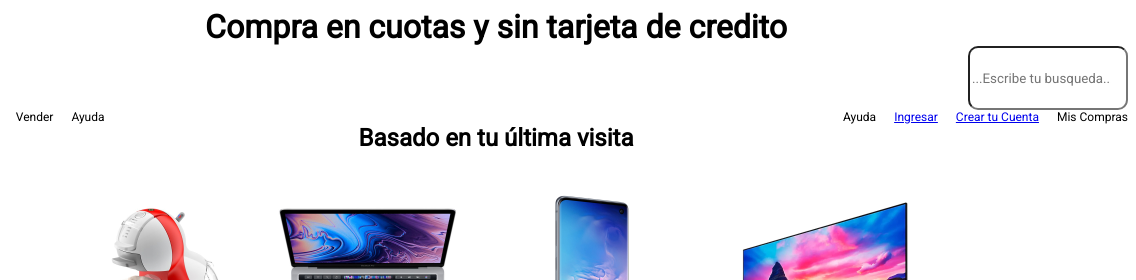
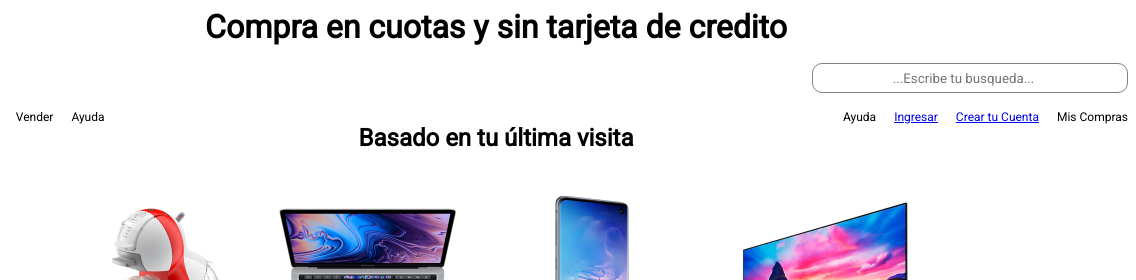
Before and after one commit to MaximilianoCaballoCencosud/practicaExpress, a website: page views/home.html in a window 1280 px wide. Shown: the top 280 px of the page, 144-1280 px from the left. Drawn offline with Linux system fonts and the light colour scheme.

Commit message:
arreglos en desktop

```diff
--- a/public/css/header.css
+++ b/public/css/header.css
@@ -59,8 +59,6 @@ input{
   header span {
     display: none;
   }
-  body {
-  }
 }
 
 /* Tablas */
@@ -88,5 +86,15 @@ input{
     display: flex;
     justify-content: space-between;
     flex-wrap:wrap;
+    align-items: center;
+
+  }
+
+  #search{
+    height: 30px;
+    width: 25%;
+    text-align: center  ;
+    border: 0.5px solid gray;
+
   }
 }
```
